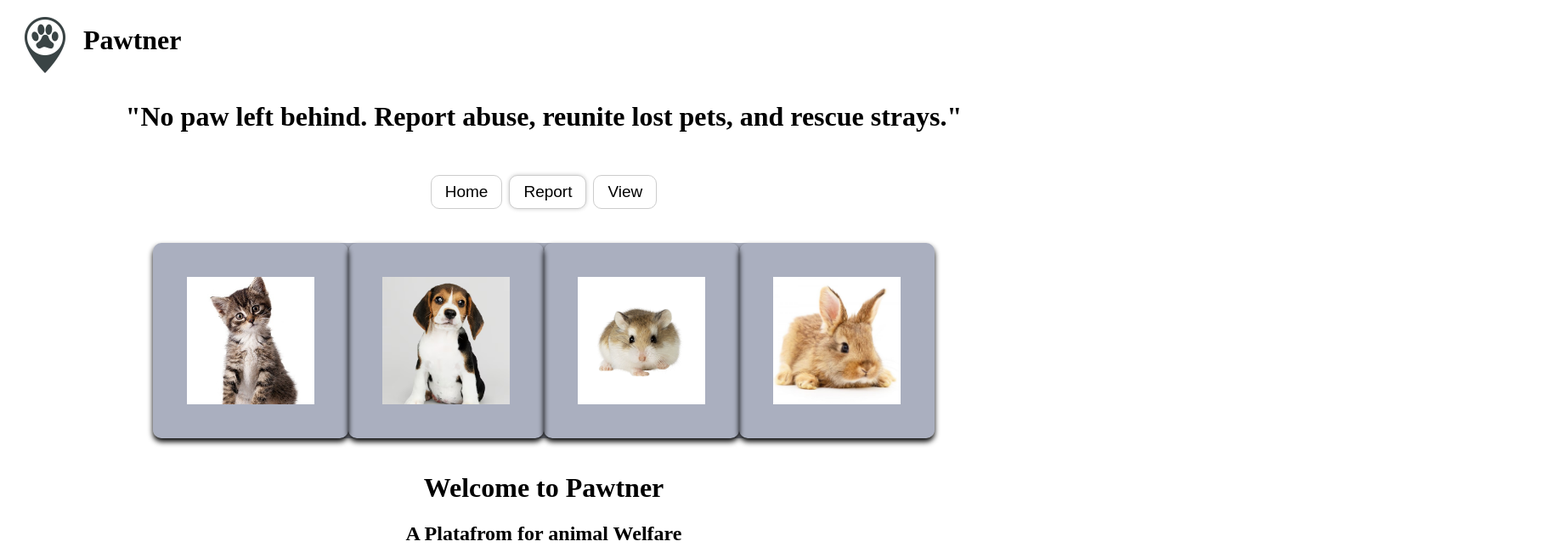
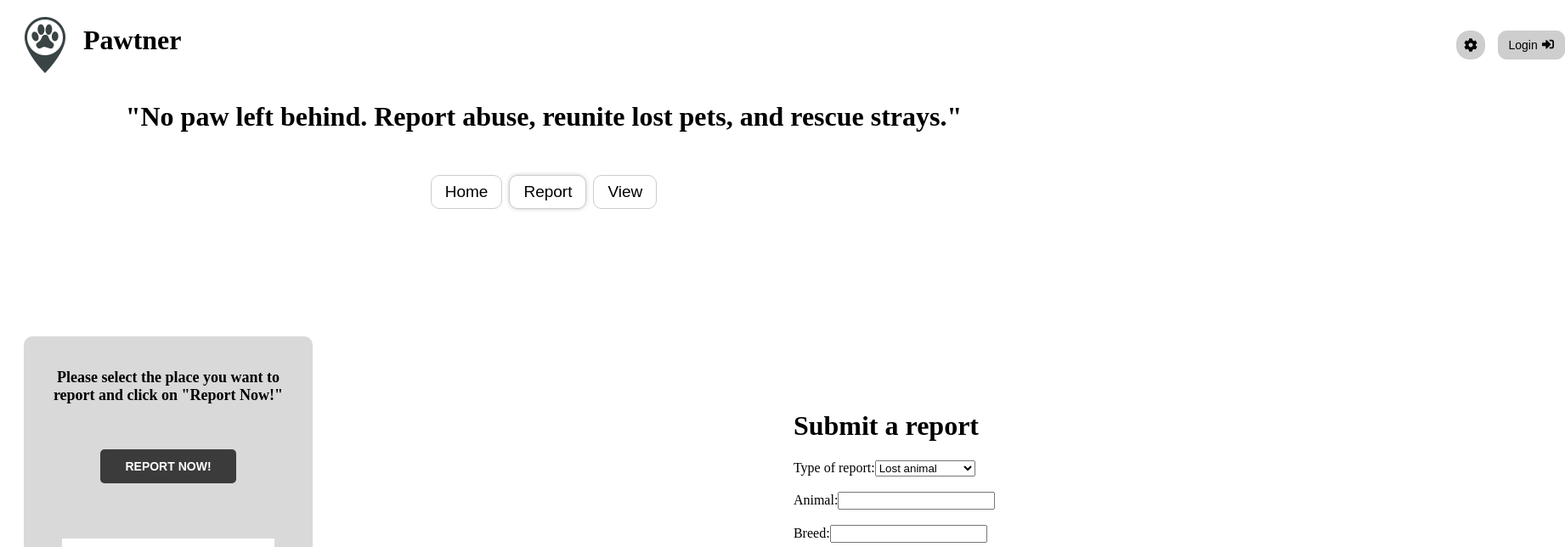
Before and after one commit to JuliaBecho/Pawtner, a React (Vite) app in the folder Pawtnerfront/: page / in a window 1280 px wide. Both pictures are taken after a click on the button "Report". Shown: the top 644 px of the page at 85% size, 1842 px wide, since content can reach past the window. Built offline with nearby package versions, Linux system fonts and the light colour scheme; no server answers; a web font is replaced by a local one.

Commit message:
form + buttons

```diff
--- a/Pawtnerfront/src/App.jsx
+++ b/Pawtnerfront/src/App.jsx
@@ -10,19 +10,23 @@ import Text from './Text'
 import Report from './Report'
 function App() {
   const [count, setCount] = useState(0)
-
+  const [animal, setAnimal] = useState("home");
   return (
-    <>
+    <div>
       <Header></Header>
       <Title></Title>
-      <Buttons></Buttons>
-      <Container></Container>
-      <Content></Content>
-      <Text></Text>
-      <Report></Report>
+      <div className="button-group">
+        <button onClick={() => setAnimal("home")} className="button">Home</button>
+        <button  onClick={() => setAnimal("report")} className="button">Report</button>
+        <button  onClick={() => setAnimal("view")} className="button">View</button>
 
-    </>
-  )
+    </div>
+     <div>
+          {animal === "home" && (<div><Container></Container><Content></Content><Text></Text></div>)}
+          {animal === "report" && <Report/>}
+        </div>
+    </div>
+  );
 }
 
 export default App
--- a/Pawtnerfront/src/Container.jsx
+++ b/Pawtnerfront/src/Container.jsx
@@ -18,7 +18,6 @@ console.log(backendURl)
              <img src= {rat} alt="" />
              <img src= {bunny} alt="" />
 
-
         </div></div>
 
     );
--- a/Pawtnerfront/src/Header.jsx
+++ b/Pawtnerfront/src/Header.jsx
@@ -1,20 +1,20 @@
 
 import PawtnerLogo from './assets/logopawtner.jpg';
-// import {FaCog, FaSingInAlt} from "react-icons/fa";
+import {FaCog, FaSignInAlt} from "react-icons/fa";
 export default function Header(){
     return  (
     <div className='Header'>
          <img src= {PawtnerLogo} alt="" />
         <h1>Pawtner</h1>
 
-        {/* <div className='header-buttons'>
+        <div className='header-buttons'>
             <button className='settings-button'>
                 <FaCog />
             </button>
             <button className='login-button'>
-                Login <FaSingInAlt />
+                Login <FaSignInAlt />
             </button>
-        </div> */}
+        </div>
 
     </div>
     );
--- a/Pawtnerfront/src/Report.jsx
+++ b/Pawtnerfront/src/Report.jsx
@@ -7,7 +7,39 @@ export default function Text(){
                 <button className="report-button">REPORT NOW!</button>
                 <img src= {PawtnerLogo} alt="" className="location-icon"/>
             </div>
+            <div>
+                <h1>Submit a report</h1>
+                <label htmlFor="type">Type of report:</label>
+                 <select name="type" id="type" required>
+                    <option value="lost">Lost animal</option>
+                    <option value="mistreatment">Animal abuse</option>
+                    <option value="found">Rescued animal</option>
+                </select>
+                <br/><br />
+                <label htmlFor="animal">Animal:</label>
+                <input type="text" id='text' name='text' required />
+                <br/><br />
+                <label htmlFor="breed">Breed:</label>
+                <input type="breed" id='breed' name='breed' required />
+                <br/><br />
+                <label htmlFor="date">Date:</label>
+                <input type="date" id='date' name='date' required />
+                <br/><br />
+                <label htmlFor="phone">Phone Number</label>
+                <input type="phone" id='phone' name='phone' required />
+                <br /><br />
+                <label htmlFor="description">Description:</label>
+                <input type="description" id='description' name='description' required />
+                <br/><br />
+                <input type="checkbox" id='terms' name='terms' required />
+                <label htmlFor="terms">I agree to include my cell phone number for contact</label>
+                <br /><br />
+                <input type="checkbox" id='terms2' name='terms2' required />
+                <label htmlFor="terms2">I agree to be contacted for more information or updates</label>
+                <br /><br />
+                <button type='submit'>Report</button>
+            </div>
+        </div>
 
-        </div>
     )
 }
--- a/Pawtnerfront/src/index.css
+++ b/Pawtnerfront/src/index.css
@@ -15,6 +15,39 @@ img {
   display: flex;
 }
 
+.header-buttons {
+  display: flex;
+  align-items: center;
+  gap: 15px;
+  margin-left: 1500px;
+}
+
+.settings-button{
+  display: flex;
+  align-items: center;
+  justify-content: center;
+  padding: 8px;
+  background: #cfcece;
+  border: 1px solid #ccc;
+  border-radius: 15px;
+  cursor: pointer;
+  transition: background 0.2;
+  font-size: 16px;
+}
+
+.login-button{
+  display: flex;
+  gap: 5px;
+  padding: 8px 12px;
+  background: #cfcece;
+  border: 1px solid #ccc;
+  border-radius: 10px;
+  cursor: pointer;
+  transition: background 0.2s;
+  font-size: 14px;
+
+}
+
 .Title {
   text-align: center;
   margin-bottom: 50px;
@@ -22,13 +55,14 @@ img {
 
 .Container {
   background-color: #aaafbf;
-  height: 230px;
+  /* height: 230px; */
   width: fit-content;
   margin: 0 auto;
   align-items: center;
   justify-content: center;
   gap: 20px;
   border-radius: 10px;
+  flex-wrap: wrap;
 }
 
 .Container img {
@@ -38,6 +72,7 @@ img {
   border-radius: 10px;
   padding: 40px;
   box-shadow: 0px 4px 6px rgba(0, 0, 0, 1);
+
 }
 
 .Content {
```
Also changed, not shown: 1 other file (tests, documents, lock files or other folders).
